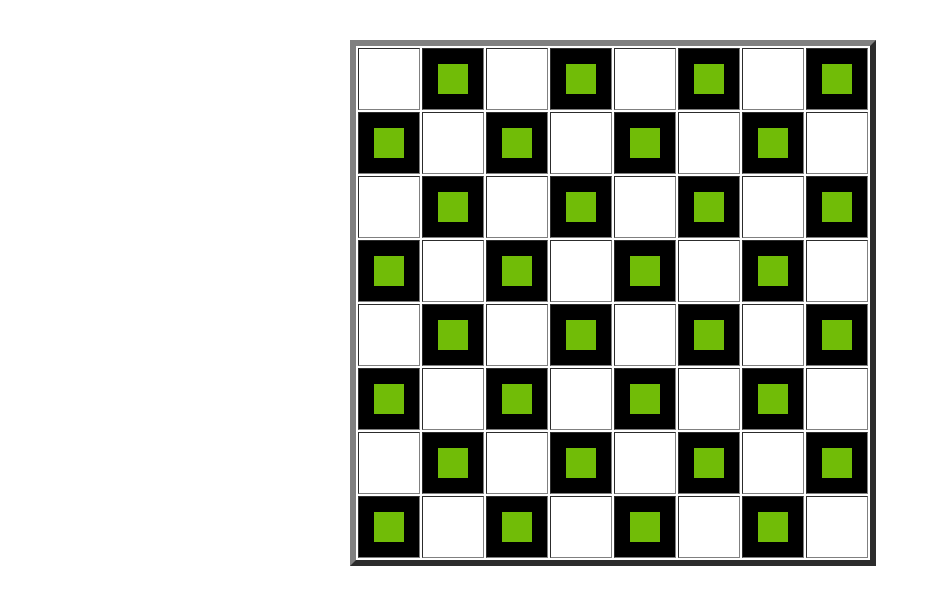
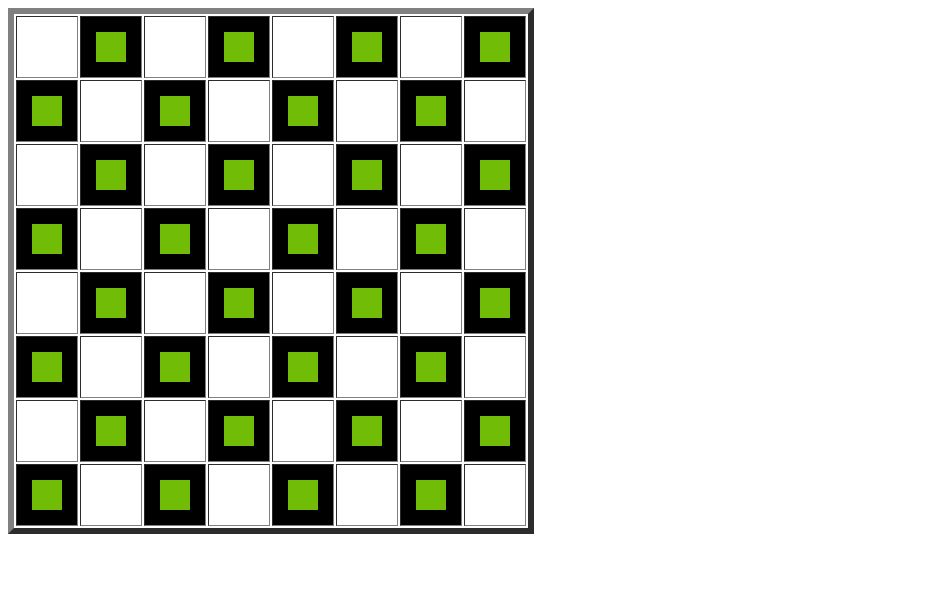
Before and after one commit to Tamil-Arasan-M/chess-html, a plain HTML site: page index.html in a window 1280 px wide. Shown: the whole page, without its empty margins (0-931 px from the left). Drawn offline with Linux system fonts and the light colour scheme.

Commit message:
Update index.html

```diff
--- a/index.html
+++ b/index.html
@@ -3,7 +3,7 @@
 <head>
     <meta charset="UTF-8">
     <meta name="viewport" content="width=device-width, initial-scale=1.0">
-    <title>Document</title>
+    <title>chess</title>
     <style>
         div{width: 30px;height: 30px; animation-name: tamil; animation-duration: 10s; background-color: rgb(11, 11, 11);}
 
@@ -18,7 +18,7 @@
 </head>
 <body>
 
-            <table border="6"cellpadding="15px" style="position: absolute;left: 350px;top: 40px;" >
+            <table border="6"cellpadding="15px">
                 <tr ><td></td>
                 <td style="background-color: black;"><div></div></td>
                 <td></td>
```
